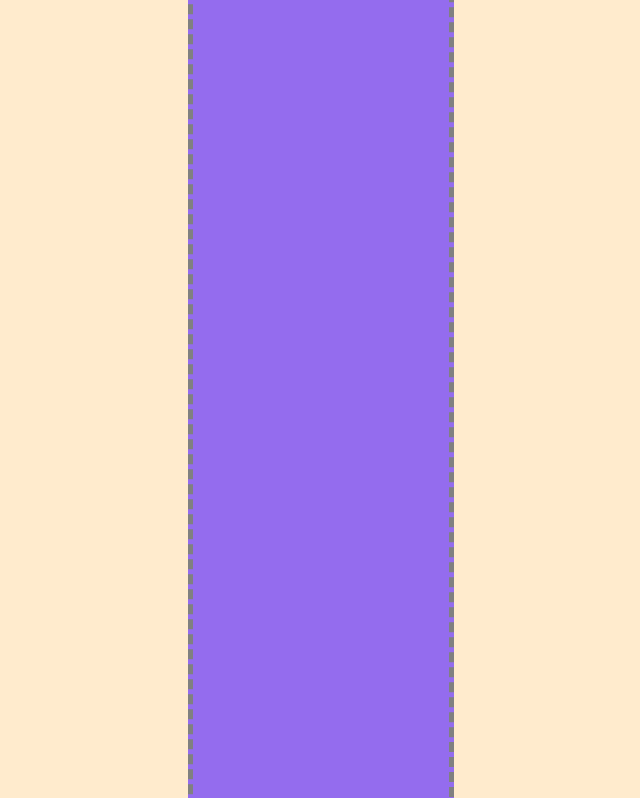
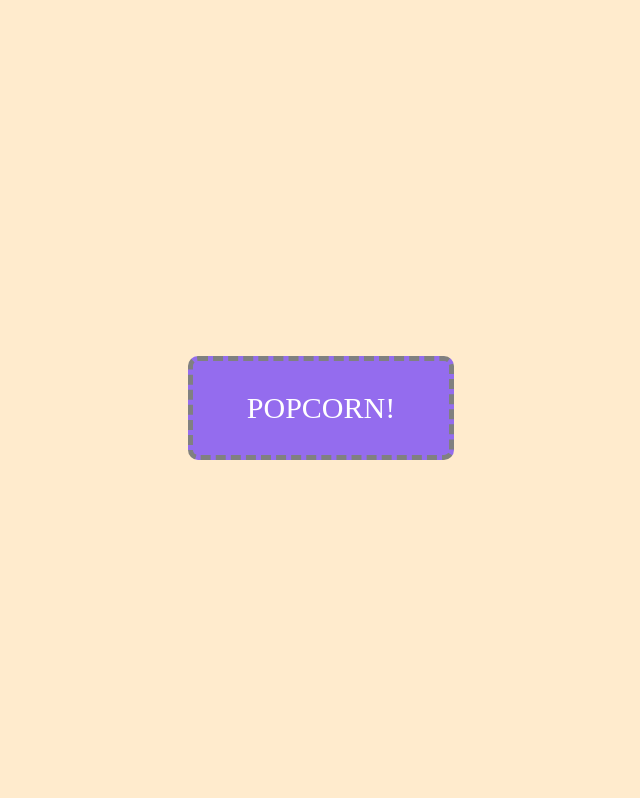
Before and after one commit to gunheekwon/gunheekwon.github.io, a plain HTML site: page index.html in a window 1280 px wide. Shown: the top 798 px of the page, without its empty margins (327-967 px from the left). Drawn offline with Linux system fonts and the light colour scheme.

Commit message:
rect안해

```diff
--- a/style.css
+++ b/style.css
@@ -16,7 +16,6 @@ body{
 .target{
     width: 20%;
     min-width: 100px;
-    padding-top: 100%;
     background-color: #946cee;
 
     border-radius: 10px;
```
